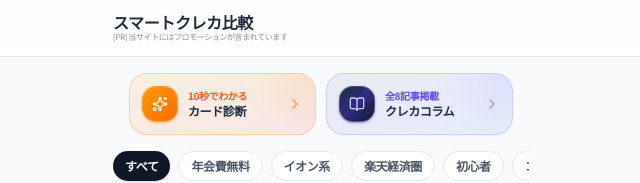
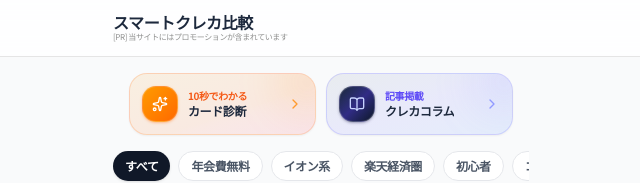
Before and after one commit to mizumar/smart-card-select, a Next.js app: page / in a window 1280 px wide. Shown: the top 183 px of the page, without its empty margins (319-959 px from the left). Built offline with nearby package versions, Linux system fonts and the light colour scheme.

Commit message:
🎨 fix: NavBannerコンポーネントのsubTitleを「全8記事掲載」から「記事掲載」に変更し、表現を簡潔にしました。

```diff
--- a/src/app/page.tsx
+++ b/src/app/page.tsx
@@ -92,7 +92,7 @@ export default function Home() {
             />
             <NavBanner
               href="/articles"
-              subTitle="全8記事掲載"
+              subTitle="記事掲載"
               title="クレカコラム"
               icon={
                 <BookOpen className="w-4 h-4 text-indigo-200" strokeWidth={2} />
```
